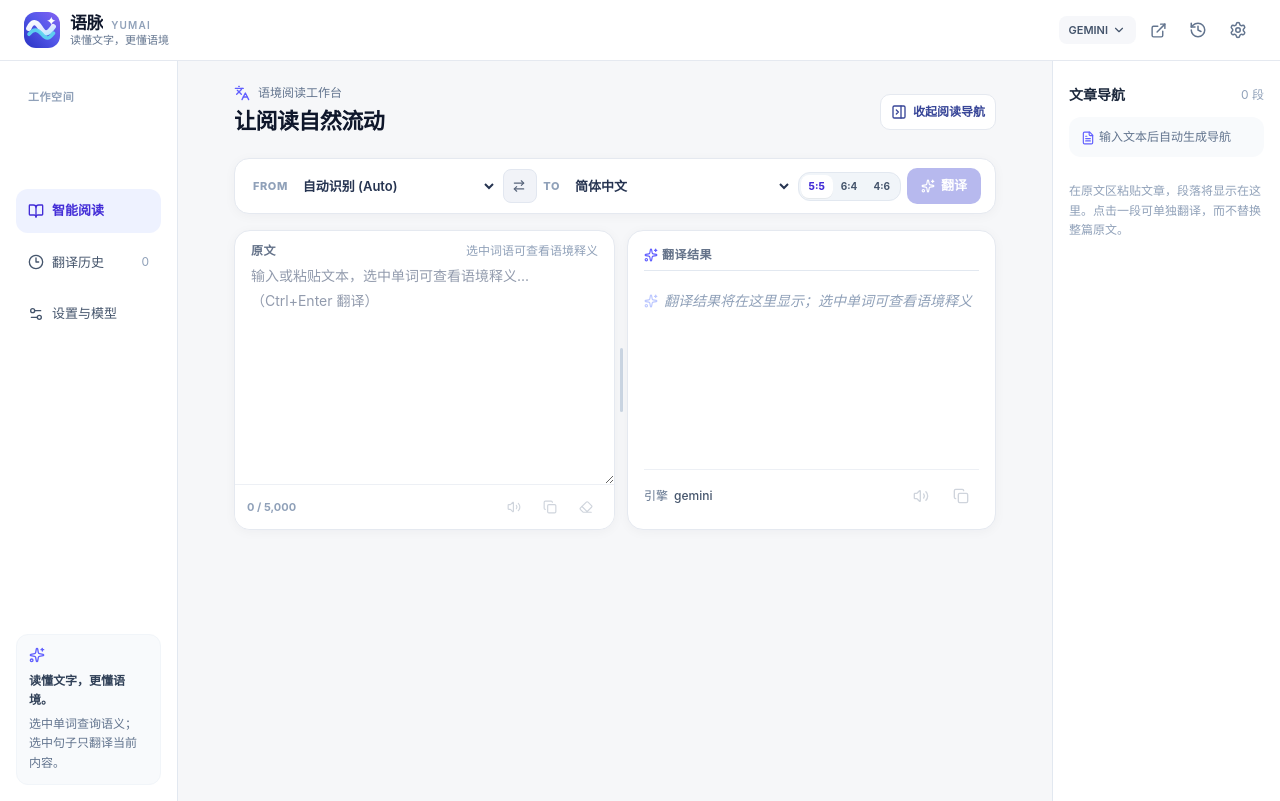
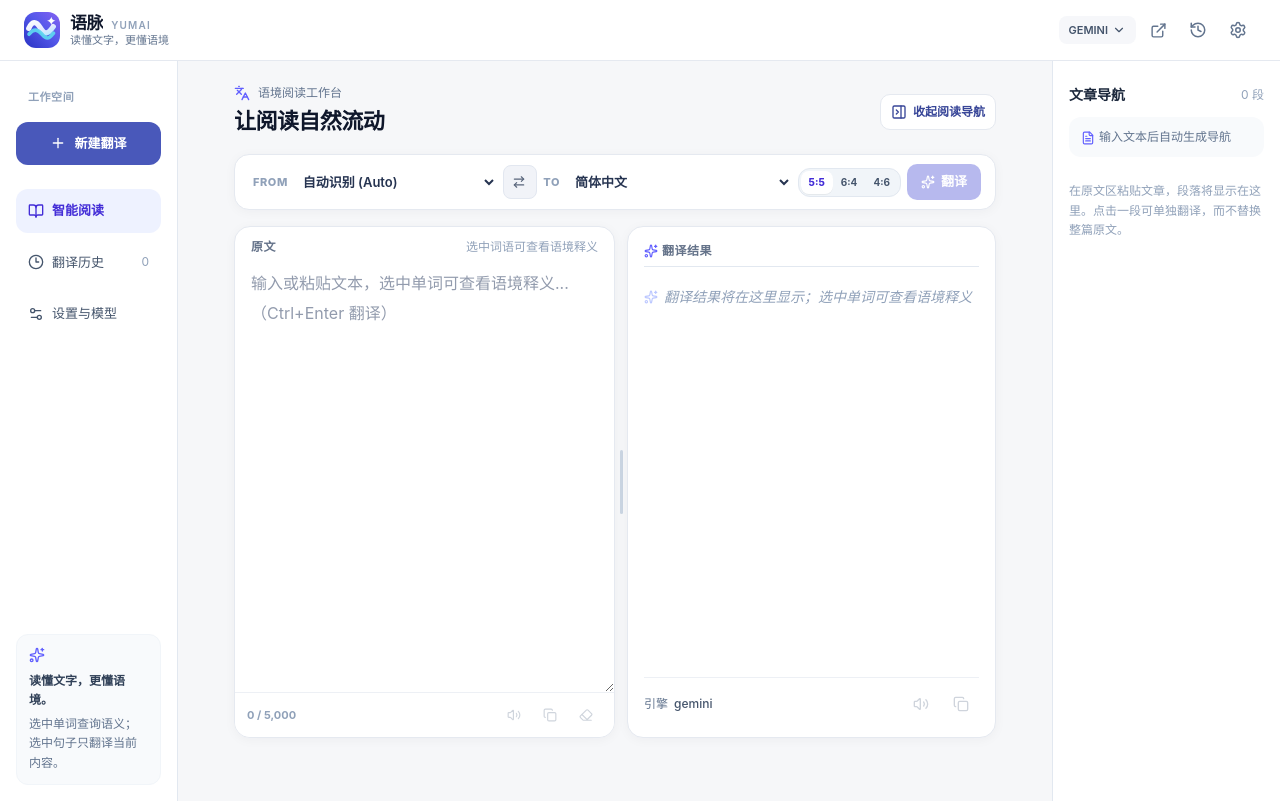
Before and after one commit to xiaobaoliu849/freeai-context-translator, a React (Vite) app: page / in a window 1280 px wide. Built offline with nearby package versions, Linux system fonts and the light colour scheme.

Commit message:
design(ui4-phase3): editorial full-tab workspace styling and responsive reading typography

```diff
--- a/src/yumai-ui.css
+++ b/src/yumai-ui.css
@@ -186,3 +186,40 @@
   .yumai-popup .yumai-result-panel { min-height: 82px; }
   .yumai-popup .yumai-source-editor { line-height: 1.52 !important; }
 }
+
+/* Phase 3 — dedicated editorial full-tab reading workspace. */
+.yumai-workspace { color: var(--ym-text); }
+.yumai-workspace-nav, .yumai-workspace-outline { background: var(--ym-surface); }
+.yumai-workspace-new { background: var(--ym-primary); transition: background 120ms; }
+.yumai-workspace-new:hover { background: var(--ym-primary-hover); }
+.yumai-workspace-center { min-width: 0; }
+.yumai-workspace .yumai-studio {
+  max-width: 1400px;
+  width: 100%;
+  padding-top: 16px;
+  margin-inline: auto;
+}
+.yumai-workspace .yumai-source-panel,
+.yumai-workspace .yumai-result-panel {
+  min-height: min(64vh, 640px);
+  border-radius: var(--ym-radius-panel);
+}
+.yumai-workspace .yumai-source-editor {
+  min-height: 350px;
+  font-size: 16px !important;
+  line-height: 1.9 !important;
+  padding-top: 8px;
+}
+.yumai-workspace .yumai-result-text {
+  font-size: 17px !important;
+  line-height: 1.95 !important;
+}
+.yumai-workspace-outline .yumai-outline-item { transition: background 120ms ease; }
+.yumai-workspace-outline .yumai-outline-scroll { scrollbar-width: thin; }
+@media (max-width: 1100px) {
+ .yumai-workspace .yumai-source-panel,
+ .yumai-workspace .yumai-result-panel { min-height: 340px; }
+}
+@media (prefers-reduced-motion: reduce) {
+ .yumai-workspace-outline .yumai-outline-item { transition: none; }
+}
```
